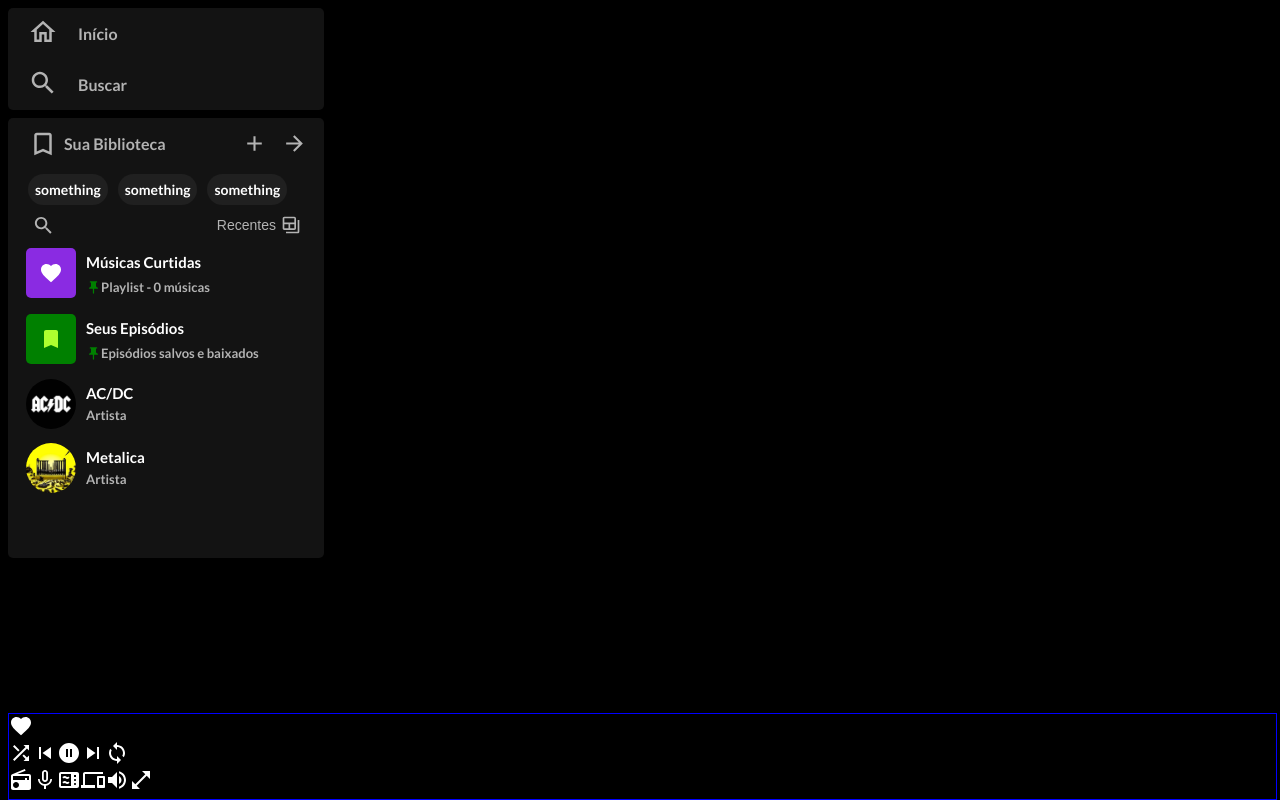
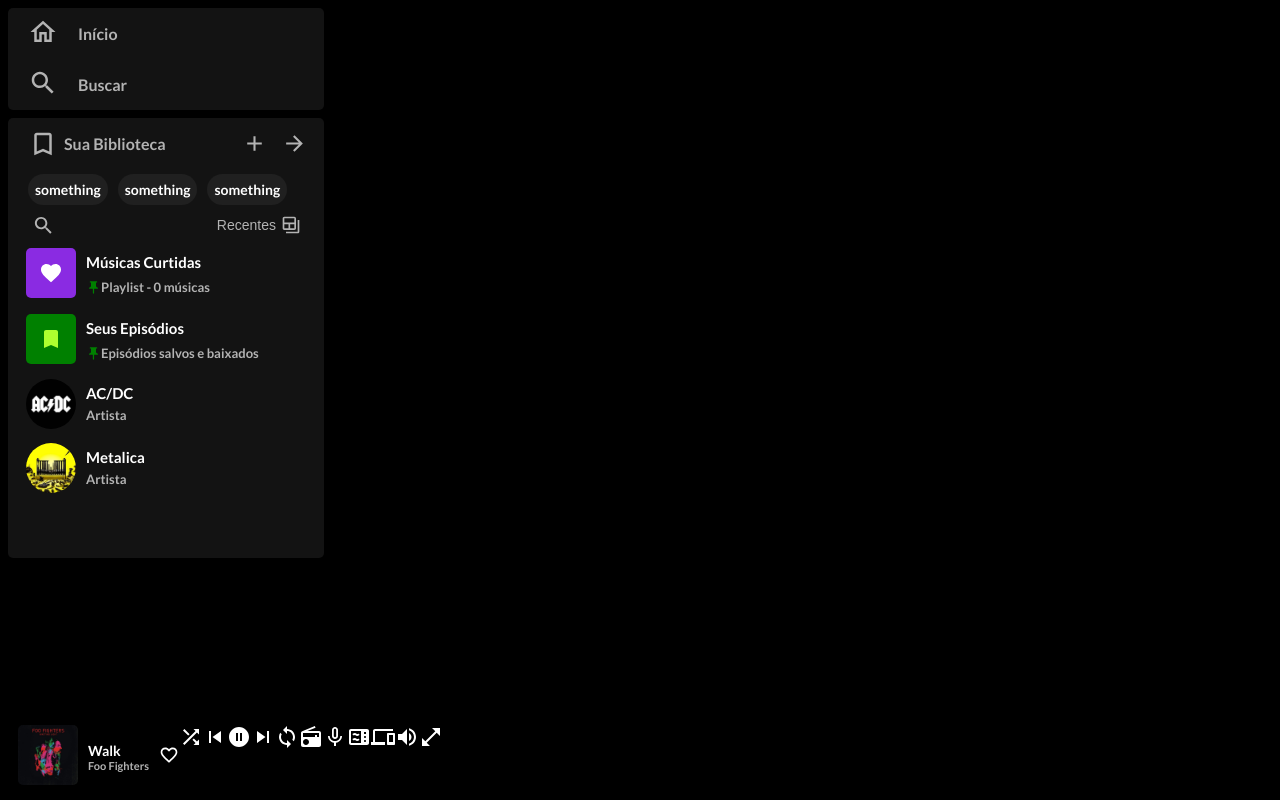
Before and after one commit to KauReysan/spotify-tela-inicial, a React (Vite) app: page / in a window 1280 px wide. Built offline with nearby package versions, Linux system fonts and the light colour scheme.

Commit message:
adicionando area de musica no player

```diff
--- a/src/App.css
+++ b/src/App.css
@@ -153,5 +153,4 @@
     bottom: 0;
     width: 99%;
     height: 85px;
-    border: 1px solid blue;
 }
--- a/src/Components/FooterPLayer.css
+++ b/src/Components/FooterPLayer.css
@@ -0,0 +1,44 @@
+.container-player{
+    margin-top: 10px;
+    display: flex;
+}
+.song-area{
+    display: flex;
+    align-items: center;
+    margin-left: 10px;
+    background-color: rgb(0, 0, 0);
+}
+.song-area img{
+    width: 60px;
+    height: 60px;
+    border-radius: 5px;
+}
+.song-area img:hover{
+    cursor: pointer;
+}
+.s-g-text-area{
+    margin-left: 10px;
+    margin-right: 10px;
+}
+#musica-name{
+    font-size: 14px;
+}
+#musica-name:hover{
+    cursor: pointer;
+}
+#artist-name{
+    margin-top: -14px;
+    font-size: 11px;
+    color: #b3b3b3
+}
+#artist-name:hover{
+    cursor: pointer;
+    color: white;
+}
+.s-g-icon-area{
+    display: flex;
+    align-items: center;
+}
+.s-g-icon-area:hover{
+    cursor: pointer;
+}
--- a/src/Components/FooterPLayer.jsx
+++ b/src/Components/FooterPLayer.jsx
@@ -1,4 +1,4 @@
-import React from "react";
+import React, { useState } from "react";
 import "./FooterPlayer.css"
 
 import FavoriteIcon from '@mui/icons-material/Favorite';
@@ -14,12 +14,31 @@
 import VolumeUpIcon from '@mui/icons-material/VolumeUp';
 import OpenInFullIcon from '@mui/icons-material/OpenInFull';
 import LoopIcon from '@mui/icons-material/Loop';
+import FavoriteBorderOutlinedIcon from '@mui/icons-material/FavoriteBorderOutlined';
 
 export const FooterPLayer = () => {
+
+    const [repIcon, setRepIcon] = useState(false)
+
+    const song = {
+        name: "Walk",
+        artist: "Foo Fighters",
+        img: "/public/wl.jpeg"
+    }
+
     return(
         <div className="container-player">
             <div className="first-part">
-                <FavoriteIcon/>
+                <div className="song-area">
+                    <img src={song.img} alt="" />
+                    <div className="s-g-text-area">
+                        <p id="musica-name">{song.name}</p>
+                        <p id="artist-name">{song.artist}</p>
+                    </div>
+                    <div className="s-g-icon-area" onClick={e => setRepIcon(!repIcon)}>
+                        {repIcon ? <FavoriteIcon style={{width: "20px", height: "20px", color: "rgb(33, 153, 33)"}}/> : <FavoriteBorderOutlinedIcon style={{width: "20px", height: "20px"}}/>}
+                    </div>
+                </div>
             </div>
             <div className="middle">
                 <ShuffleIcon/>
```
Also changed, not shown: public/wl.jpeg (added).
